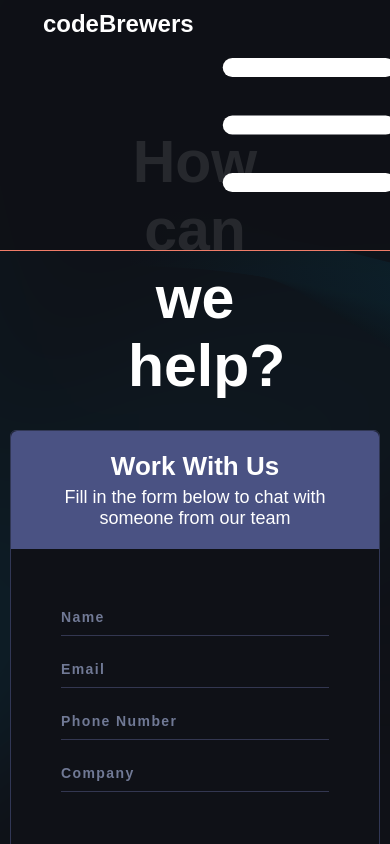
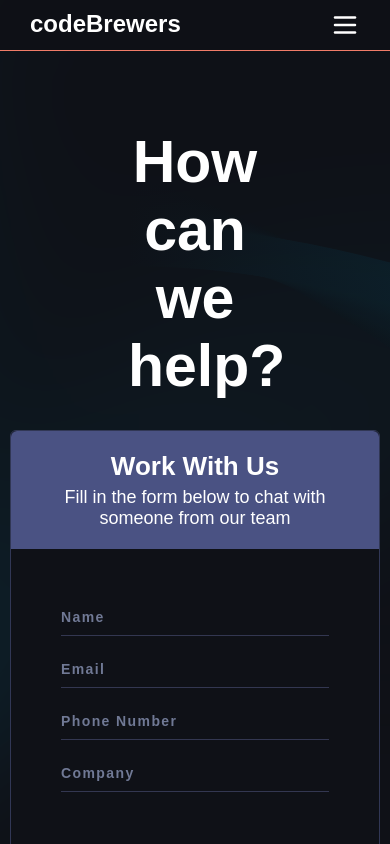
Before and after one commit to alecascencio/code-brewers, a React (Create React App) app: page /contact-us in a window 390 px wide. Shown: the top 844 px of the page. Built offline with nearby package versions, Linux system fonts and the light colour scheme.

Commit message:
fix navbar

```diff
--- a/src/components/Navbar/Navbar.css
+++ b/src/components/Navbar/Navbar.css
@@ -13,7 +13,7 @@
   align-items: center;
   box-sizing: border-box;
   width: 100%;
-  padding: 10px 11%;
+  padding: 10px 10%;
   margin: 0 auto;
   background-color: rgba(15, 17, 23, 0.9);
   z-index: 9999;
@@ -73,6 +73,12 @@
   }
 }
 
+@media (max-width: 1000px) {
+  .navbar {
+    padding: 10px 30px;
+  }
+}
+
 @media (min-width: 768px) {
   .mobile-menu {
     display: none!important;
@@ -120,7 +126,7 @@
 }
 
 .mobile-menu-icon {
-  width: 30px;
+  max-width: 30px!important;
 }
 
 .desktop-menu {
```
